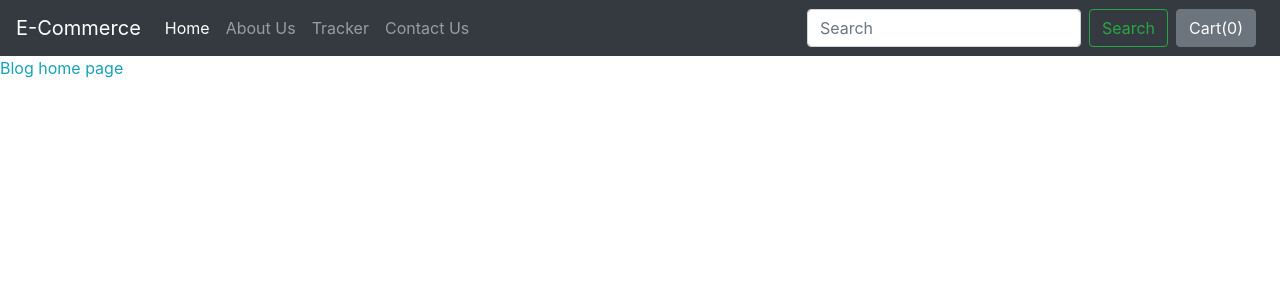
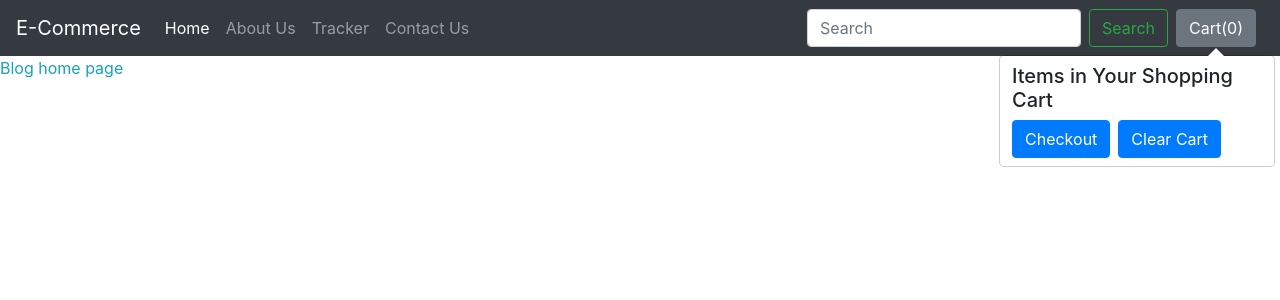
Before and after one commit to Mohammadhussain257/ecommerce, a Django app: page /blog/ in a window 1280 px wide. Shown: the top 300 px of the page. Run offline with Django 3.2, Linux system fonts and the light colour scheme; some libraries are stand-ins or nearby versions.

Commit message:
fix button not showing

```diff
--- a/templates/base.html
+++ b/templates/base.html
@@ -11,7 +11,8 @@
 <nav class="navbar navbar-expand-lg navbar-dark bg-dark">
   <a class="navbar-brand" href="{% url 'shop:ShopHome' %}">E-Commerce</a>
   <button class="navbar-toggler" type="button" data-toggle="collapse"
-          data-target="#navbarSupportedContent" aria-controls="navbarSupportedContent" aria-expanded="false" aria-label="Toggle navigation">
+          data-target="#navbarSupportedContent" aria-controls="navbarSupportedContent"
+          aria-expanded="false" aria-label="Toggle navigation">
     <span class="navbar-toggler-icon"></span>
   </button>
 
@@ -44,67 +45,79 @@
 {% block content %}{% endblock content %}
 {% block js %}
     <script>
-   // find out cart items from local storage
-    if(localStorage.getItem('cart') == null){
+    // Find out the cart items from localStorage
+    if (localStorage.getItem('cart') == null) {
         var cart = {};
-    }
-    else
-    {
+    } else {
         cart = JSON.parse(localStorage.getItem('cart'));
-    document.getElementById('cart').innerHTML = Object.keys(cart).length;
         updateCart(cart);
     }
-    // If the add to cart button is clicked add/increment the item
-    $('.cart').click(function(){
+    // If the add to cart button is clicked, add/increment the item
+    //$('.cart').click(function() {
+        $('.divpr').on('click', 'button.cart', function(){
         var idstr = this.id.toString();
-    console.log(idstr);
-    if (cart[idstr] !==undefined){
+        if (cart[idstr] != undefined) {
             cart[idstr] = cart[idstr] + 1;
-    }
-    else
-    {
+        } else {
             cart[idstr] = 1;
         }
         updateCart(cart);
     });
-    //add pop over to cart
-    $('#popcart').popover({trigger: 'focus'})
+    //Add Popover to cart
+    $('#popcart').popover();
     updatePopover(cart);
     function updatePopover(cart) {
-        console.log('we are inside update popover')
-        var popStr = ""
-        popStr = popStr+"<h5>Item in your cart</h5>"
-        var i = 1
-        for (var item in cart){
-            popStr = popStr + "<b>"+i+"</b>. ";
-            popStr = popStr + document.getElementById('name'+item).innerHTML + ", Qty: " + cart[item]+ '<br>';
-            i=i+1;
+        var popStr = "";
+        popStr = popStr + "<h5> Items in Your Shopping Cart </h5><div class='mx-2 my-2'>";
+        var i = 1;
+        for (var item in cart) {
+            popStr = popStr + "<b>" + i + "</b>. ";
+            popStr = popStr + document.getElementById('name' + item).innerHTML.slice(0, 19) +
+                "... Qty: " + cart[item] + '<br>';
+            i = i + 1;
         }
-        document.getElementById("popcart").setAttribute('data-content', popStr);
+        popStr = popStr + "</div><a href='{% url "shop:Checkout" %}' class='btn btn-primary' id='checkout'>Checkout</a>" +
+            "<a href='#' onclick='clearCart()' class='btn btn-primary ml-2' id='clearCart'>Clear Cart</a>"
+        document.getElementById('popcart').setAttribute('data-content', popStr);
+        $('#popcart').popover('show');
+    }
+    function clearCart() {
+        cart = JSON.parse(localStorage.getItem('cart'));
+        for (var item in cart) {
+            document.getElementById('div' + item).innerHTML = '<button id="' + item +
+                '" class="btn btn-primary cart">Add To Cart</button>'
+        }
+        localStorage.clear();
+        cart = {};
+        updateCart(cart);
     }
     function updateCart(cart) {
-        for (var item in cart){
-            document.getElementById('div'+item).innerHTML= "<button id='minus"+item+"'" +
-                "class='btn btn-primary minus'>-</button><span id='val"+item+"''>"+cart[item]+
-                "</span> <button id='plus"+item+"' class='btn btn-primary plus'>+</bbutton>";
+        var sum = 0;
+        for (var item in cart) {
+            sum = sum + cart[item];
+            document.getElementById('div' + item).innerHTML = "<button id='minus" + item +
+                "' class='btn btn-primary minus'>-</button> <span id='val" + item + "''>" +
+                cart[item] + "</span> <button id='plus" + item +
+                "' class='btn btn-primary plus'> + </button>";
         }
         localStorage.setItem('cart', JSON.stringify(cart));
-        document.getElementById('cart').innerHTML = Object.keys(cart).length;
-        updatePopover(cart)
+        document.getElementById('cart').innerHTML = sum;
+        console.log(cart);
+        updatePopover(cart);
     }
-    // If plus or minus button is clicked, change the cart as well as display value
-    $('.divpr').on("click", "button.minus", function () {
-        minusBtnId = this.id.slice(7, )
-        cart['pr'+minusBtnId]=cart['pr'+minusBtnId]-1;
-        cart['pr'+minusBtnId]=Math.max(0, cart['pr'+minusBtnId])
-        document.getElementById('valpr'+minusBtnId).innerHTML=cart['pr'+minusBtnId]
-        updateCart(cart)
+    // If plus or minus button is clicked, change the cart as well as the display value
+    $('.divpr').on("click", "button.minus", function() {
+        a = this.id.slice(7, );
+        cart['pr' + a] = cart['pr' + a] - 1;
+        cart['pr' + a] = Math.max(0, cart['pr' + a]);
+        document.getElementById('valpr' + a).innerHTML = cart['pr' + a];
+        updateCart(cart);
     });
-    $('.divpr').on("click", "button.plus", function () {
-        plusBtnId = this.id.slice(6, )
-        cart['pr'+plusBtnId]=cart['pr'+plusBtnId]+1;
-        document.getElementById('valpr'+plusBtnId).innerHTML=cart['pr'+plusBtnId]
-        updateCart(cart)
+    $('.divpr').on("click", "button.plus", function() {
+        a = this.id.slice(6, );
+        cart['pr' + a] = cart['pr' + a] + 1;
+        document.getElementById('valpr' + a).innerHTML = cart['pr' + a];
+        updateCart(cart);
     });
     </script>
 {% endblock js %}
--- a/templates/shop/checkout.html
+++ b/templates/shop/checkout.html
@@ -3,3 +3,5 @@
 {% block content %}
     <p>This is checkout page</p>
 {% endblock content %}
+{% block js %}
+{% endblock js %}
```
Lines whose indentation alone changed are shown as unchanged.
